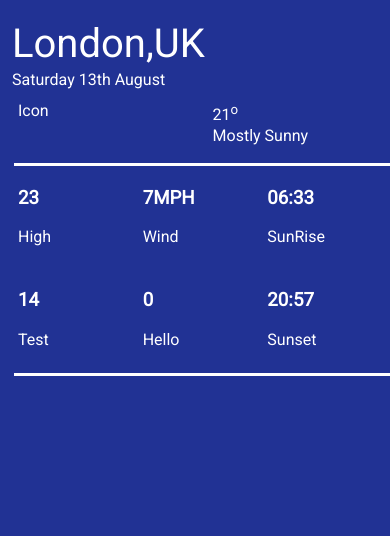
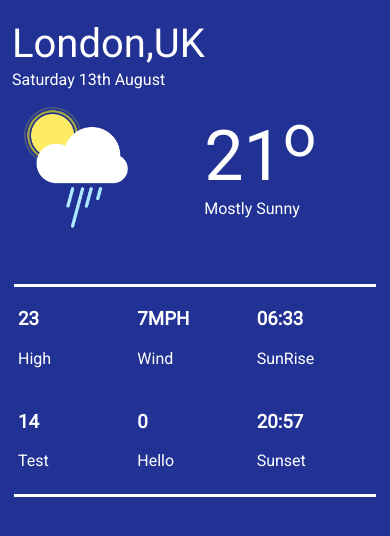
Before and after one commit to 0tuedon/weather-api, a React (Create React App) app: page / in a window 390 px wide. Shown: the top 536 px of the page. Built offline with nearby package versions, Linux system fonts and the light colour scheme.

Commit message:
Fixed OverFlow for Mobile

```diff
--- a/src/components/Details/Weather.js
+++ b/src/components/Details/Weather.js
@@ -1,6 +1,6 @@
 import React from "react";
 import style from './Weather.module.css';
-
+import raining from '../../assets/images/Rainny.png'
 
 const Weather = ()=>
 {
@@ -9,10 +9,10 @@ const Weather = ()=>
         <React.Fragment>
         <div className={style.container}>
             <div className={style['container-item']}>
-                Icon
+                <img className={style['container-item-image']} src={raining} alt="raining"/>
             </div>
             <div className={style['container-item']}>
-                <div>21<sup>o</sup></div>
+                <div className={style['container-item-temp']}>21<sup>o</sup></div>
                 <div>Mostly Sunny</div>
             </div>
         </div>
--- a/src/components/Details/Weather.module.css
+++ b/src/components/Details/Weather.module.css
@@ -4,9 +4,20 @@
     display: flex;
     justify-content: space-between;
     width: 100%;
+    height: 20vh;
 }
 
 .container-item
 {
     width: 48%;
 }
+
+.container-item-image
+{
+    width: 110px;
+}
+
+.container-item-temp
+{
+    font-size: 70px;
+}
--- a/src/index.css
+++ b/src/index.css
@@ -4,8 +4,6 @@ body{
   background-color: #213294;
   color: white;
   font-family: 'Roboto', sans-serif;
-  width: 100vw;
-
 }
 body div
 {
```
Also changed, not shown: src/assets/images/Rainny.png (added).
